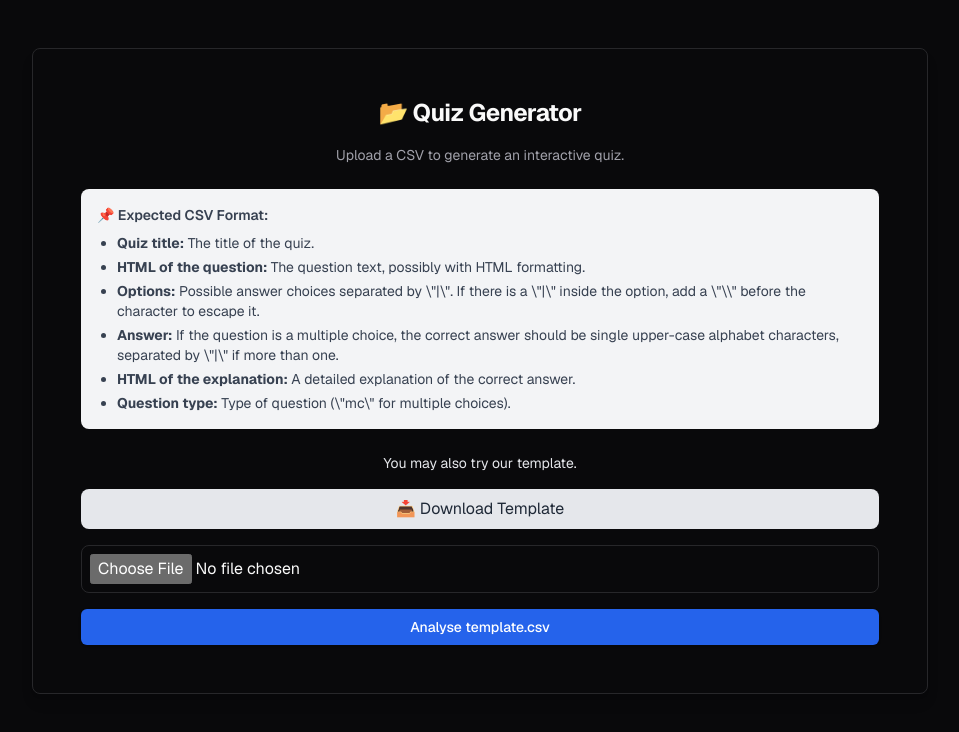
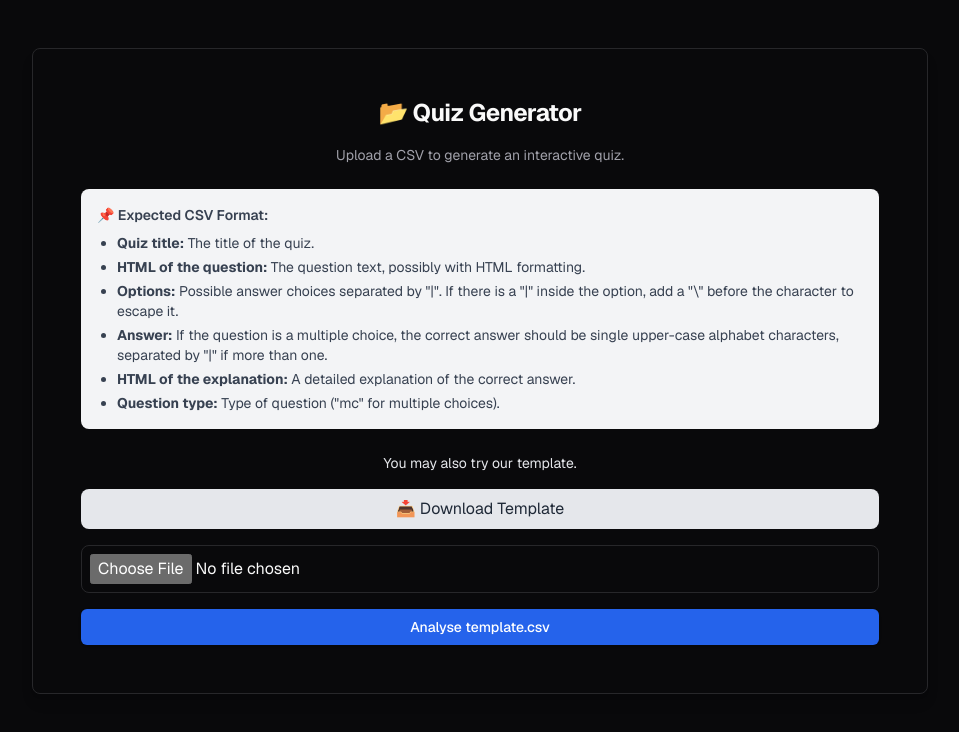
Before and after one commit to moabzomg/question-generator, a Next.js app: page / in a window 1280 px wide. Shown: the top 732 px of the page, without its empty margins (160-1119 px from the left). Built offline with nearby package versions, Linux system fonts and the light colour scheme.

Commit message:
fix deployment error

```diff
--- a/app/(preview)/page.tsx
+++ b/app/(preview)/page.tsx
@@ -336,22 +336,22 @@ export default function Files() {
                 HTML formatting.
               </li>
               <li>
-                <b>Options:</b> Possible answer choices separated by \"|\". If
-                there is a \"|\" inside the option, add a \"\\" before the
-                character to escape it.
+                <b>Options:</b> Possible answer choices separated by
+                &quot;|&quot;. If there is a &quot;|&quot; inside the option,
+                add a &quot;\&quot; before the character to escape it.
               </li>
               <li>
                 <b>Answer:</b> If the question is a multiple choice, the correct
                 answer should be single upper-case alphabet characters,
-                separated by \"|\" if more than one.
+                separated by &quot;|&quot; if more than one.
               </li>
               <li>
                 <b>HTML of the explanation:</b> A detailed explanation of the
                 correct answer.
               </li>
               <li>
-                <b>Question type:</b> Type of question (\"mc\" for multiple
-                choices).
+                <b>Question type:</b> Type of question (&quot;mc&quot; for
+                multiple choices).
               </li>
             </ul>
           </div>
```
